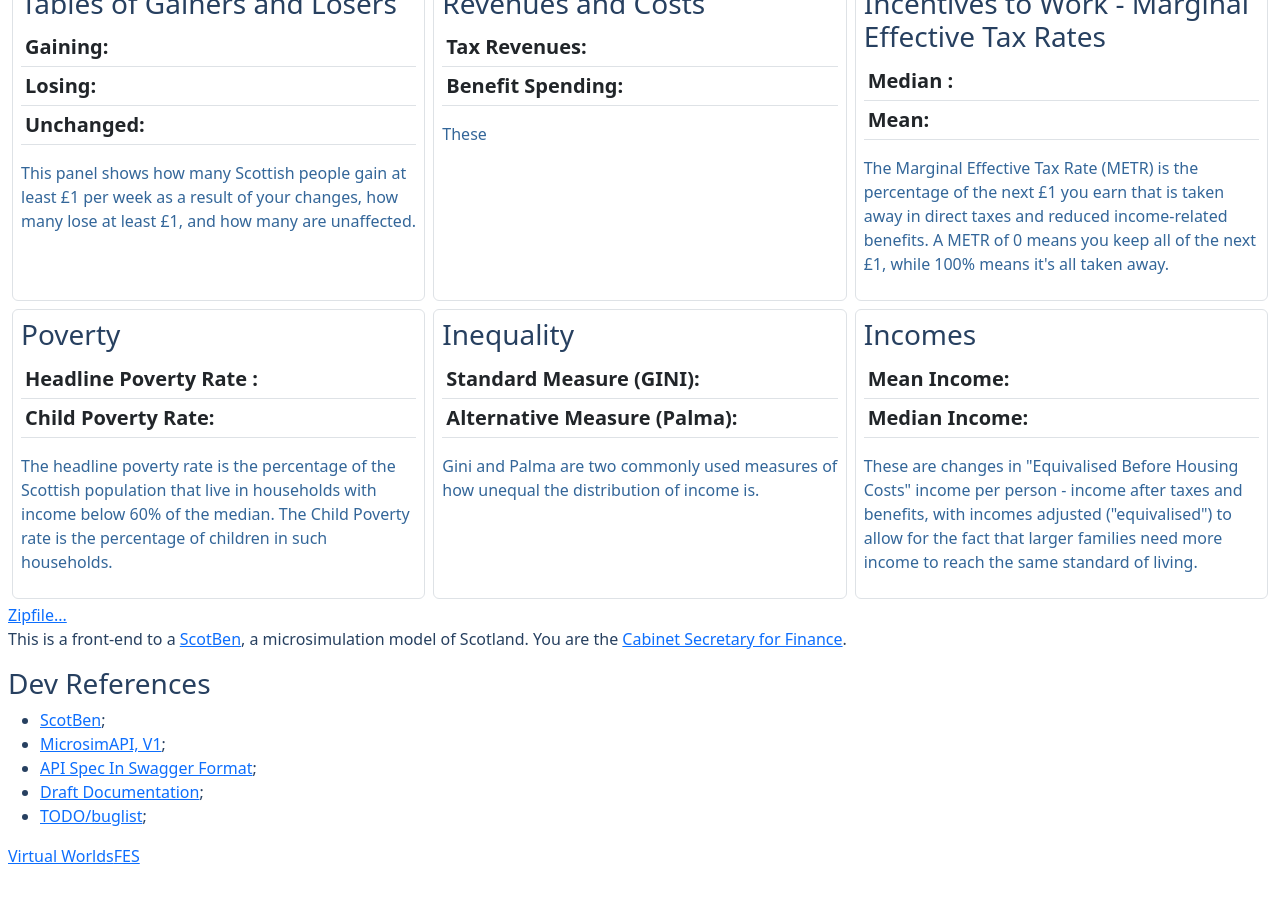
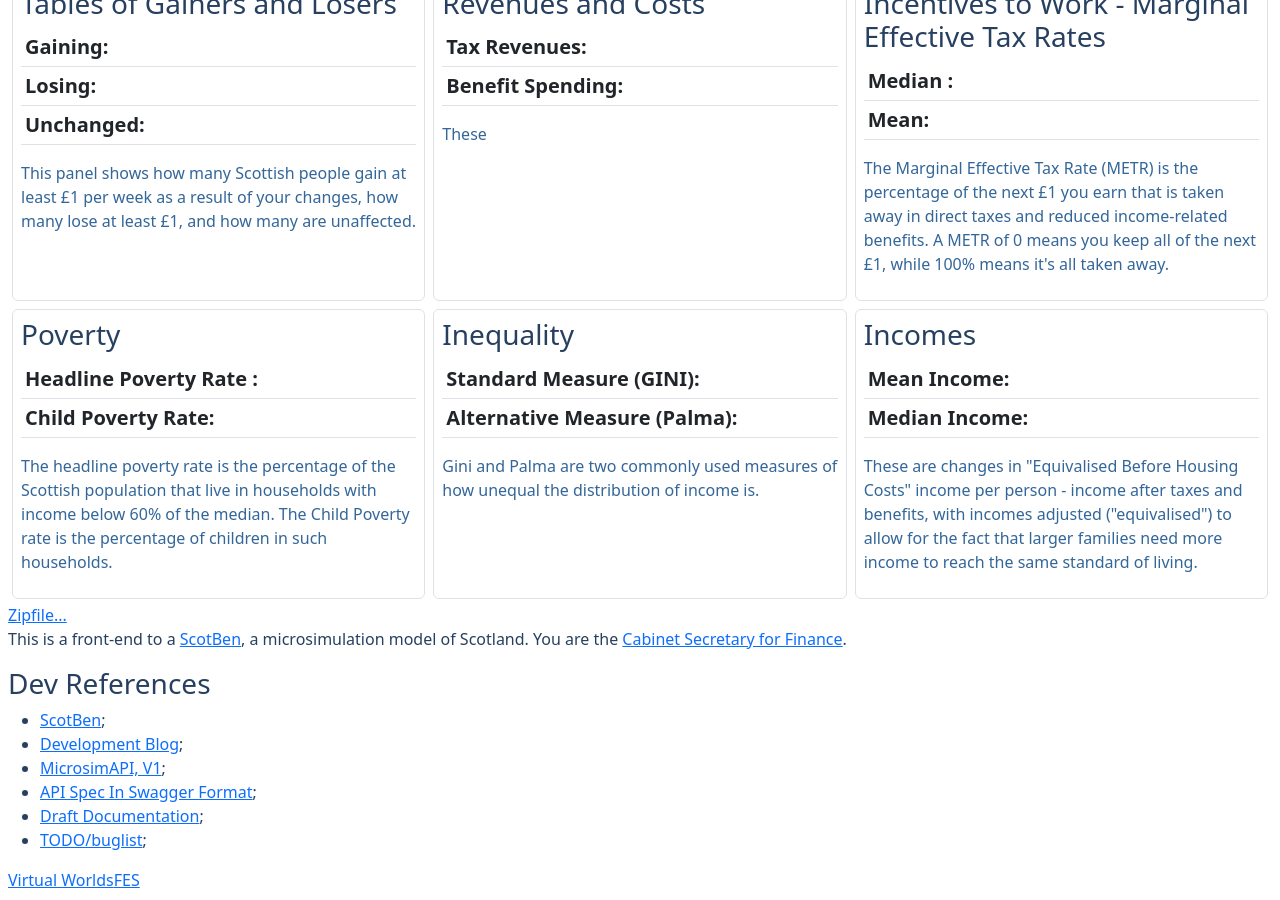
Before and after one commit to grahamstark/vwebsites, a Jekyll site: the page built from models/scotben-dev.md, in a window 1280 px wide and 900 px high, scrolled down 797 px. Built offline with Jekyll 4.4.1, drawn with Linux system fonts in a browser that asks for light colours; nearby versions of some CDN libraries; before the commit the page ends 1673 px from its top, so only the background shows below that.

Commit message:
Texts progress.

```diff
--- a/models/scotben-dev.md
+++ b/models/scotben-dev.md
@@ -9,11 +9,12 @@ whichapi: http://microapi-dev/
 ---
 
 
-This is a front-end to a [ScotBen](), a microsimulation model of Scotland. You are the [Cabinet Secretary for Finance](https://www.gov.scot/about/who-runs-government/cabinet-and-ministers/deputy-first-minister/).
+This is a front-end to a [ScotBen](https://github.com/grahamstark/ScottishTaxBenefitModel.jl), a microsimulation model of Scotland. You are the [Cabinet Secretary for Finance](https://www.gov.scot/about/who-runs-government/cabinet-and-ministers/deputy-first-minister/).
 
 ### Dev References
 
 * [ScotBen](https://github.com/grahamstark/ScottishTaxBenefitModel.jl);
+* [Development Blog]();
 * [MicrosimAPI, V1](https://github.com/grahamstark/MicrosimAPIv1);
 * [API Spec In Swagger Format](http://microapi-dev/docs/);
 * [Draft Documentation](/docs/microsimapi-v1.pdf);
```
